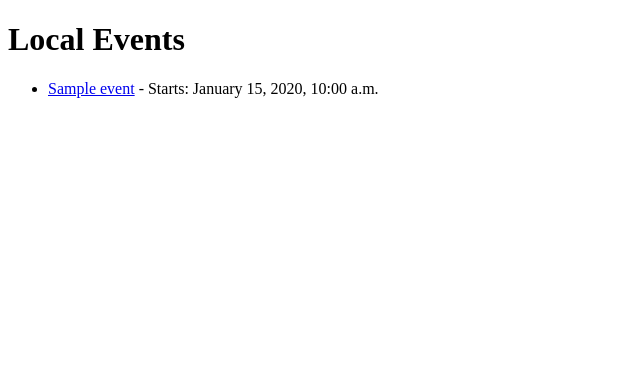
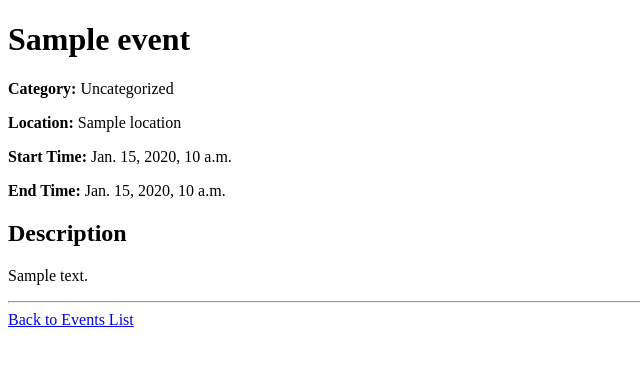
Before and after one commit to legnspice/commongrounds-a-3, a Django app: template localevents/templates/localevents/event_detail.html in a window 1280 px wide. Shown: the top 366 px of the page, without its empty margins (0-640 px from the left). Run offline with Django 5.2, Linux system fonts and the light colour scheme; the template is opened without the code that fills it: most values are stand-ins (such as "Sample title", 1, 10 or a date in 2020).

Commit message:
Fix template context bug and finalize localevents app

```diff
--- a/localevents/templates/localevents/event_detail.html
+++ b/localevents/templates/localevents/event_detail.html
@@ -2,19 +2,24 @@
 <html lang="en">
 <head>
     <meta charset="UTF-8">
-    <title>Local Events</title>
+    <title>{{ event.title }}</title>
 </head>
 <body>
-    <h1>Local Events</h1>
-    <ul>
-        {% for event in events %}
-            <li>
-                <a href="{% url 'localevents:event_detail' event.pk %}">{{ event.title }}</a>
-                - Starts: {{ event.start_time|date:"F j, Y, g:i a" }}
-            </li>
-        {% empty %}
-            <li>No local events available at this time.</li>
-        {% endfor %}
-    </ul>
+    <h1>{{ event.title }}</h1>
+
+    <div>
+        <p><strong>Category:</strong> {{ event.category.name|default:"Uncategorized" }}</p>
+        <p><strong>Location:</strong> {{ event.location }}</p>
+        <p><strong>Start Time:</strong> {{ event.start_time }}</p>
+        <p><strong>End Time:</strong> {{ event.end_time }}</p>
+    </div>
+
+    <div>
+        <h2>Description</h2>
+        <p>{{ event.description }}</p>
+    </div>
+
+    <hr>
+    <a href="{% url 'localevents:event_list' %}">Back to Events List</a>
 </body>
 </html>
--- a/localevents/views.py
+++ b/localevents/views.py
@@ -6,10 +6,10 @@ from .models import Event
 class EventListView(ListView):
     model = Event
     template_name = 'localevents/event_list.html'
-    context_object_name = 'events'
+    context_object_name = 'events'  # <--- PLURAL (a list of many events)
 
 
 class EventDetailView(DetailView):
     model = Event
     template_name = 'localevents/event_detail.html'
-    context_object_name = 'event'
+    context_object_name = 'event'   # <--- SINGULAR (just one specific event)
```
